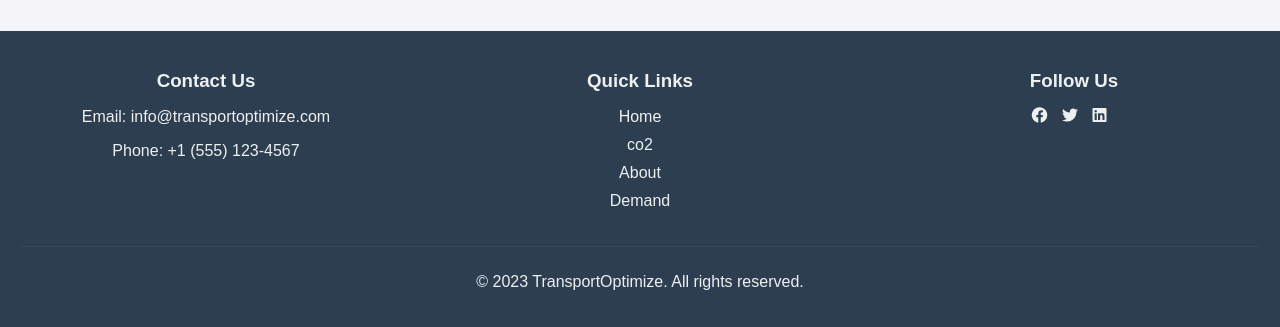
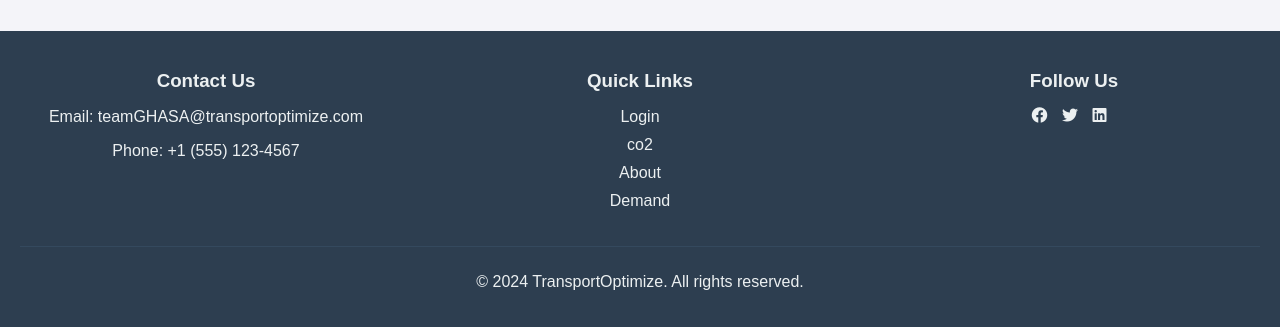
Before and after one commit to Gokulakrishnankadhir/IIITM-Hakatron, a Flask app: page /dashboard in a window 1280 px wide. Shown: the part 1036-1363 px from the top of the page. Run offline with Flask 3, Linux system fonts and the light colour scheme; parts of the project's set-up code (start-up, migrations or seed data) failed here and were passed over; some libraries are stand-ins or nearby versions.

Commit message:
Update dashboard.html

```diff
--- a/templates/dashboard.html
+++ b/templates/dashboard.html
@@ -404,7 +404,7 @@
         <div class="menu-btn" id="menuBtn">
             <div class="menu-btn__burger"></div>
         </div>
-        <div class="logo">TransportOptimize</div>
+        <div class="logo">              TransportOptimize</div>
     </nav>
 
     <div class="sidebar" id="sidebar">
@@ -470,14 +470,14 @@
         <div class="footer-content">
             <div class="footer-section">
                 <h3>Contact Us</h3>
-                <p>Email: info@transportoptimize.com</p>
+                <p>Email: teamGHASA@transportoptimize.com</p>
                 <p>Phone: +1 (555) 123-4567</p>
             </div>
             <div class="footer-section">
                 <h3>Quick Links</h3>
                 <ul>
-                    <li><a href="/dasboard">Home</a></li>
-                    <li><a href="#services">co2</a></li>
+                    <li><a href="/">Login</a></li>
+                    <li><a href="{{ url_for('co2_prediction') }}">co2</a></li>
                     <li><a href="#about">About</a></li>
                     <li><a href="/intex.html">Demand</a></li>
                 </ul>
@@ -492,7 +492,7 @@
             </div>
         </div>
         <div class="footer-bottom">
-            <p>&copy; 2023 TransportOptimize. All rights reserved.</p>
+            <p>&copy; 2024 TransportOptimize. All rights reserved.</p>
         </div>
     </footer>
 
@@ -591,7 +591,8 @@
 
         // Redirect to index.html of ml.py when Submit is clicked
         document.querySelector('.submit-btn').addEventListener('click', function () {
-            const mlAppUrl = 'http://127.0.0.1:5002'; // Example: http://127.0.0.1:5000
+            //const mlAppUrl = 'http://127.0.0.1:5002';
+            const mlAppUrl = 'http://192.168.131.246:5002';
             window.location.href = mlAppUrl + '/';
         });
     </script>
```
